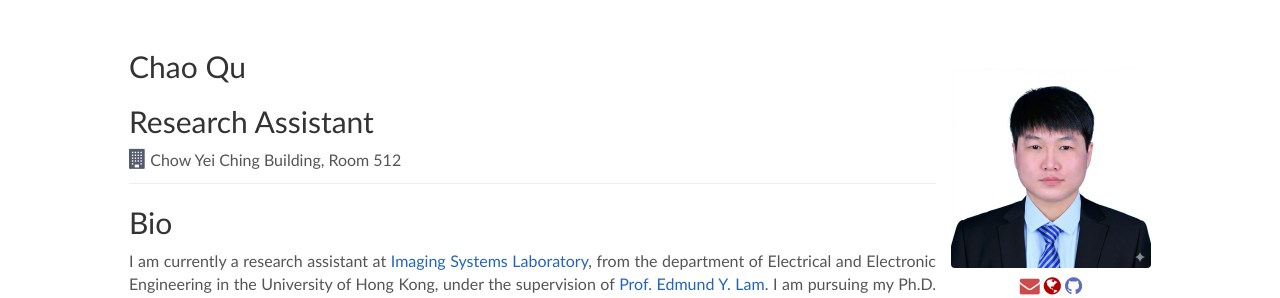
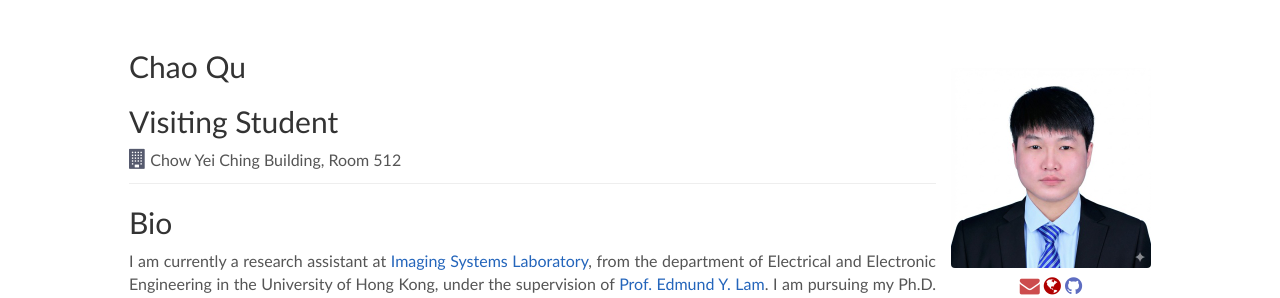
Before and after one commit to isl-hku/isl-hku.github.io, a Jekyll site: the page built from _team/chao_qu.md, in a window 1280 px wide. Shown: the part 199-497 px from the top of the page. Built offline with Jekyll 4.4.1, drawn with Linux system fonts in a browser that asks for light colours; nearby versions of some CDN libraries; a style sheet for code colours, icons or effects is not loaded.

Commit message:
Update chao_qu.md

```diff
--- a/_team/chao_qu.md
+++ b/_team/chao_qu.md
@@ -1,6 +1,6 @@
 ---
 name: Chao Qu
-position: research assistant
+position: visiting
 avatar: chao_qu.jpg
 email: quchao@hku.hk
 linkedin:
@@ -15,7 +15,7 @@ left: ""
 
 
 
-## Research Assistant
+## Visiting Student
 
 
 <i class="fa fa-building"></i> Chow Yei Ching Building, Room 512
```
